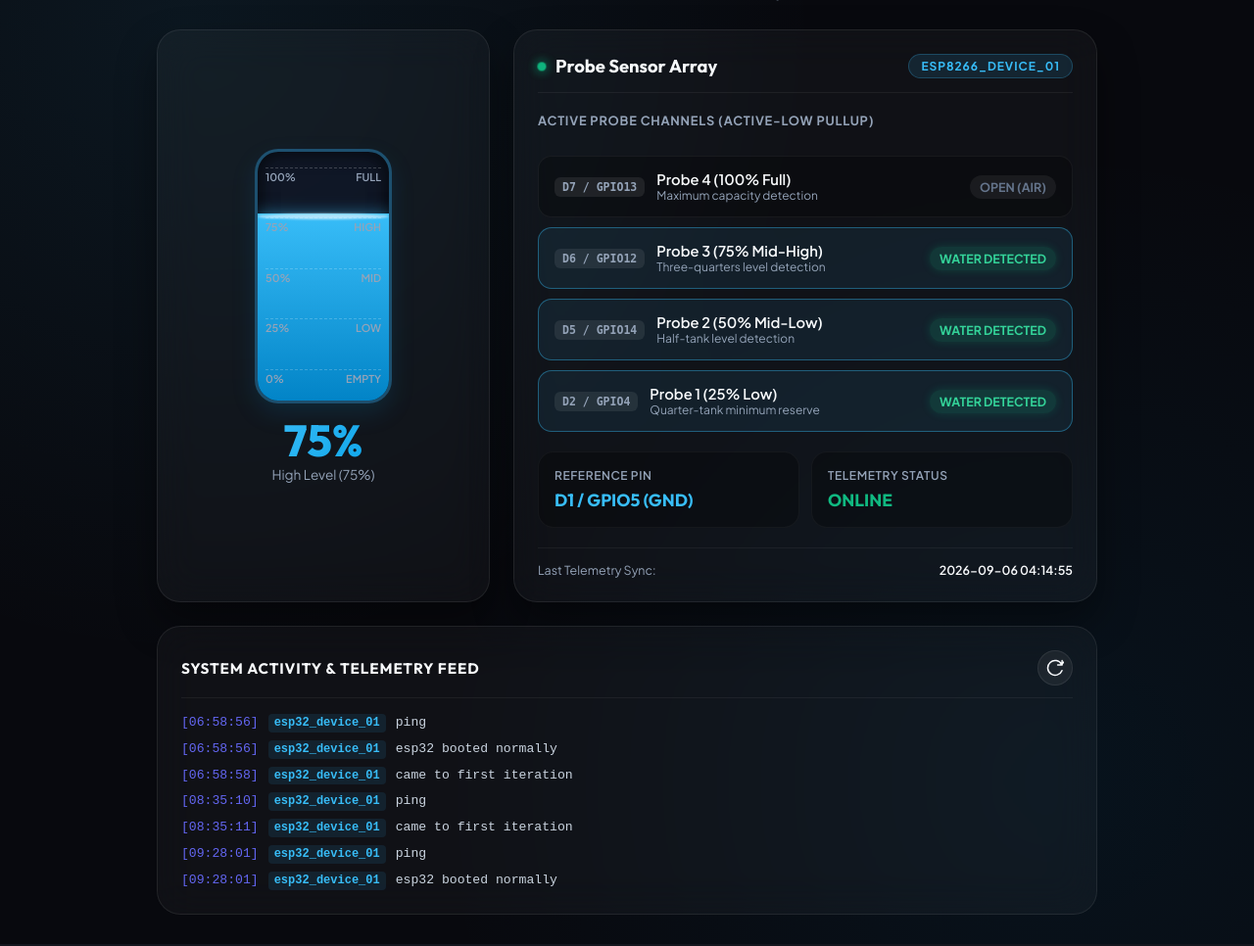
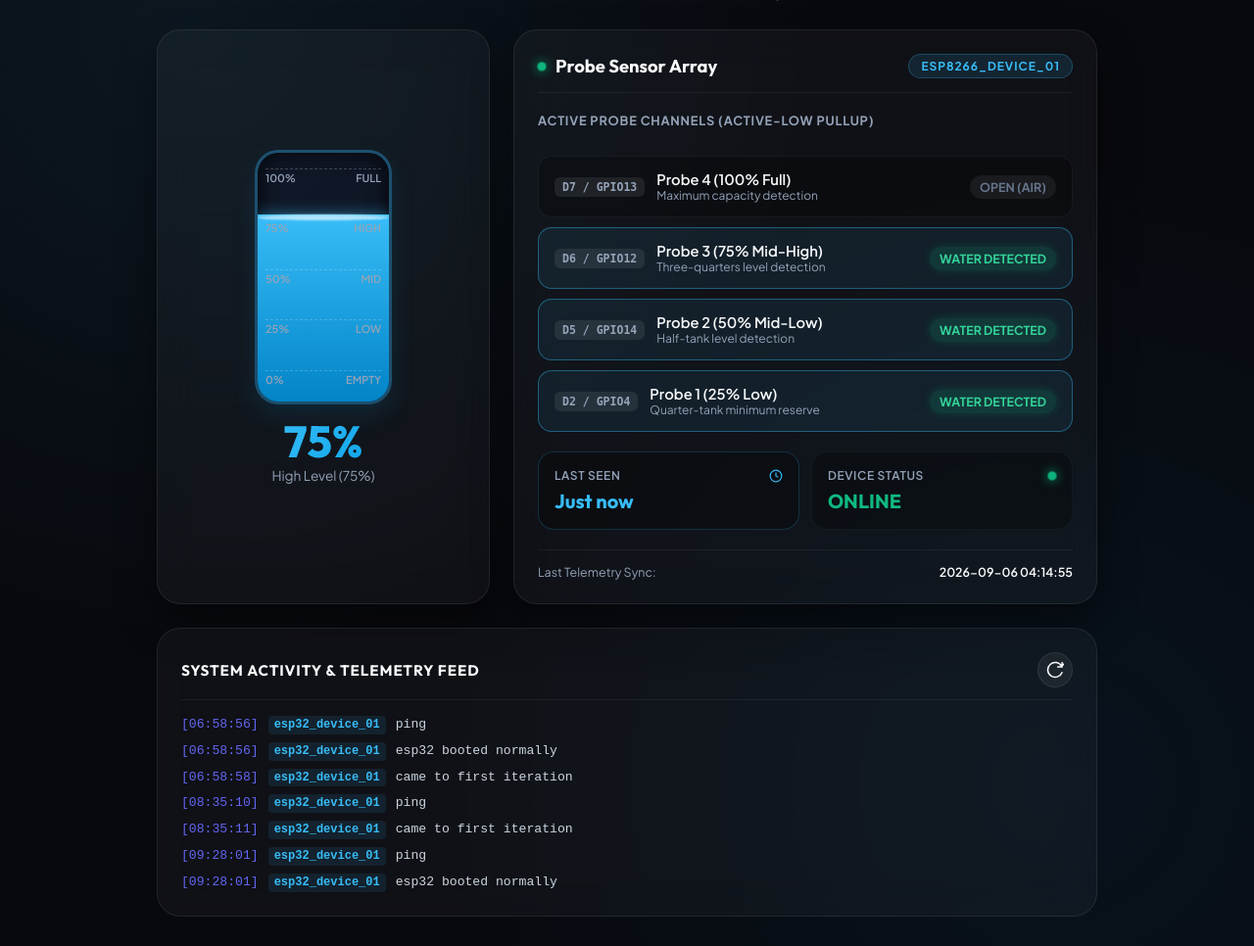
Before and after one commit to premkumarp94/premkumarp94-django_esp32, a Django app: page /api/status/ in a window 1280 px wide. Shown: the part 137-1103 px from the top of the page at 98% size. Run offline with Django 5.2, Linux system fonts and the light colour scheme; data comes from the database, SQL or seed files in the repository.

Commit message:
DJANGO_ESP32_2026_09_06_10_22_25

```diff
--- a/api/templates/api/status.html
+++ b/api/templates/api/status.html
@@ -158,6 +158,17 @@
             display: inline-block;
             box-shadow: 0 0 10px var(--accent-green);
             animation: pulse 2s infinite alternate;
+        }
+
+        .status-dot.idle {
+            background-color: var(--accent-amber);
+            box-shadow: 0 0 10px var(--accent-amber);
+        }
+
+        .status-dot.offline {
+            background-color: var(--accent-red);
+            box-shadow: 0 0 10px var(--accent-red);
+            animation: none;
         }
 
         @keyframes pulse {
@@ -339,11 +350,14 @@
             color: var(--text-secondary);
             text-transform: uppercase;
             letter-spacing: 0.05em;
+            display: flex;
+            align-items: center;
+            justify-content: space-between;
         }
 
         .stat-val {
             font-family: 'Outfit', sans-serif;
-            font-size: 1.4rem;
+            font-size: 1.25rem;
             font-weight: 700;
             color: var(--text-primary);
         }
@@ -472,7 +486,7 @@
 <div class="container">
     <header>
         <div class="brand-badge">
-            <span class="status-dot"></span>
+            <span class="status-dot {% if device_01.connection_status == 'idle' %}idle{% elif device_01.connection_status == 'offline' %}offline{% endif %}" id="header-status-dot"></span>
             ESP8266 Live Telemetry
         </div>
         <h1>Tank Water Level Monitor</h1>
@@ -500,11 +514,11 @@
                     {% if device_01.water_level != None %}{{ device_01.water_level|floatformat:0 }}%{% else %}--%{% endif %}
                 </div>
                 <div style="font-size: 0.85rem; color: var(--text-secondary); margin-top: 4px;" id="water-status-label">
-                    {% if device_01.water_level == 100 %}Tank Full
-                    {% elif device_01.water_level >= 75 %}High Level
-                    {% elif device_01.water_level >= 50 %}Mid Level
-                    {% elif device_01.water_level >= 25 %}Low Level
-                    {% elif device_01.water_level == 0 %}Tank Empty
+                    {% if device_01.water_level == 100 %}Tank Full (100%)
+                    {% elif device_01.water_level >= 75 %}High Level (75%)
+                    {% elif device_01.water_level >= 50 %}Mid Level (50%)
+                    {% elif device_01.water_level >= 25 %}Low Level (25%)
+                    {% elif device_01.water_level == 0 %}Tank Empty (0%)
                     {% else %}Awaiting Telemetry{% endif %}
                 </div>
             </div>
@@ -514,7 +528,7 @@
         <div class="glass-card">
             <div class="card-header">
                 <div class="device-title">
-                    <span class="status-dot"></span>
+                    <span class="status-dot {% if device_01.connection_status == 'idle' %}idle{% elif device_01.connection_status == 'offline' %}offline{% endif %}" id="card-status-dot"></span>
                     <span class="device-name">Probe Sensor Array</span>
                 </div>
                 <span class="brand-badge" id="device-id-badge">esp8266_device_01</span>
@@ -573,15 +587,33 @@
                 </div>
             </div>
 
-            <!-- Stats -->
+            <!-- Stats with LAST SEEN and STATUS -->
             <div class="stats-grid">
+                <!-- LAST SEEN STAT BOX -->
+                <div class="stat-box" style="border-color: rgba(56, 189, 248, 0.2);">
+                    <div class="stat-label">
+                        <span>Last Seen</span>
+                        <svg width="14" height="14" viewBox="0 0 24 24" fill="none" stroke="#38bdf8" stroke-width="2">
+                            <circle cx="12" cy="12" r="10"></circle>
+                            <polyline points="12 6 12 12 16 14"></polyline>
+                        </svg>
+                    </div>
+                    <div class="stat-val" style="color: #38bdf8;" id="last-seen-val">
+                        {{ device_01.last_seen_text|default:"Never" }}
+                    </div>
+                </div>
+
+                <!-- CONNECTION STATUS STAT BOX -->
                 <div class="stat-box">
-                    <div class="stat-label">Reference Pin</div>
-                    <div class="stat-val" style="font-size: 1.1rem; color: #38bdf8;">D1 / GPIO5 (GND)</div>
-                </div>
-                <div class="stat-box">
-                    <div class="stat-label">Telemetry Status</div>
-                    <div class="stat-val" style="font-size: 1.1rem; color: #10b981;" id="telemetry-online-text">ONLINE</div>
+                    <div class="stat-label">
+                        <span>Device Status</span>
+                        <span class="status-dot {% if device_01.connection_status == 'idle' %}idle{% elif device_01.connection_status == 'offline' %}offline{% endif %}" id="status-box-dot"></span>
+                    </div>
+                    <div class="stat-val" style="color: {% if device_01.connection_status == 'online' %}#10b981{% elif device_01.connection_status == 'idle' %}#f59e0b{% else %}#ef4444{% endif %};" id="telemetry-online-text">
+                        {% if device_01.connection_status == 'online' %}ONLINE
+                        {% elif device_01.connection_status == 'idle' %}IDLE
+                        {% else %}OFFLINE{% endif %}
+                    </div>
                 </div>
             </div>
 
@@ -621,6 +653,57 @@
 
 <script>
     const refreshBtn = document.getElementById('refresh-trigger');
+    let lastSeenTimestampMs = null;
+
+    // Format seconds into human readable relative time
+    function formatRelativeTime(seconds) {
+        if (seconds === null || isNaN(seconds)) return 'Never';
+        if (seconds < 5) return 'Just now';
+        if (seconds < 60) return `${Math.floor(seconds)}s ago`;
+        if (seconds < 3600) return `${Math.floor(seconds / 60)}m ago`;
+        if (seconds < 86400) return `${Math.floor(seconds / 3600)}h ago`;
+        return `${Math.floor(seconds / 86400)}d ago`;
+    }
+
+    // Update connection status pills & dots
+    function updateConnectionStatus(seconds) {
+        const dotHeader = document.getElementById('header-status-dot');
+        const dotCard = document.getElementById('card-status-dot');
+        const dotBox = document.getElementById('status-box-dot');
+        const statusText = document.getElementById('telemetry-online-text');
+        const lastSeenVal = document.getElementById('last-seen-val');
+
+        if (lastSeenVal) {
+            lastSeenVal.textContent = formatRelativeTime(seconds);
+        }
+
+        let state = 'offline';
+        let color = '#ef4444';
+        let label = 'OFFLINE';
+
+        if (seconds !== null && !isNaN(seconds)) {
+            if (seconds <= 15) {
+                state = 'online';
+                color = '#10b981';
+                label = 'ONLINE';
+            } else if (seconds <= 60) {
+                state = 'idle';
+                color = '#f59e0b';
+                label = 'IDLE';
+            }
+        }
+
+        [dotHeader, dotCard, dotBox].forEach(dot => {
+            if (dot) {
+                dot.className = 'status-dot' + (state === 'idle' ? ' idle' : state === 'offline' ? ' offline' : '');
+            }
+        });
+
+        if (statusText) {
+            statusText.textContent = label;
+            statusText.style.color = color;
+        }
+    }
 
     function updateProbeUI(level) {
         const fillEl = document.getElementById('tank-water-fill');
@@ -697,6 +780,11 @@
                         updateProbeUI(dev1.water_level);
                         const timeEl = document.getElementById('time-esp8266_device_01');
                         if (timeEl) timeEl.textContent = dev1.timestamp || 'Never';
+
+                        if (dev1.seconds_ago !== undefined && dev1.seconds_ago !== null) {
+                            lastSeenTimestampMs = Date.now() - (dev1.seconds_ago * 1000);
+                            updateConnectionStatus(dev1.seconds_ago);
+                        }
                     }
                 }
 
@@ -735,8 +823,16 @@
         }
     }
 
-    // Auto-poll status every 1.5 seconds
-    setInterval(fetchLatestData, 1500);
+    // Live 1-second ticker to update 'Last Seen' continuously
+    setInterval(() => {
+        if (lastSeenTimestampMs !== null) {
+            const elapsedSeconds = Math.max(0, (Date.now() - lastSeenTimestampMs) / 1000);
+            updateConnectionStatus(elapsedSeconds);
+        }
+    }, 1000);
+
+    // Auto-poll status from server every 2 seconds
+    setInterval(fetchLatestData, 2000);
 </script>
 </body>
 </html>
--- a/api/views/status.py
+++ b/api/views/status.py
@@ -1,3 +1,5 @@
+import datetime
+from django.utils import timezone
 from django.http import JsonResponse
 from django.shortcuts import render
 from api.models import TelemetryReading, DeviceLog
@@ -16,6 +18,7 @@ def status(request):
         if dev not in device_ids:
             device_ids.append(dev)
 
+    now = timezone.now()
     devices_data = {}
     for dev_id in device_ids:
         try:
@@ -24,13 +27,40 @@ def status(request):
             reading = None
 
         if reading:
+            seconds_ago = int((now - reading.timestamp).total_seconds())
+            if seconds_ago < 0:
+                seconds_ago = 0
+
+            if seconds_ago < 10:
+                last_seen_text = "Just now"
+            elif seconds_ago < 60:
+                last_seen_text = f"{seconds_ago}s ago"
+            elif seconds_ago < 3600:
+                last_seen_text = f"{seconds_ago // 60}m ago"
+            elif seconds_ago < 86400:
+                last_seen_text = f"{seconds_ago // 3600}h ago"
+            else:
+                last_seen_text = f"{seconds_ago // 86400}d ago"
+
+            # Connection health
+            if seconds_ago <= 15:
+                connection_status = "online"
+            elif seconds_ago <= 60:
+                connection_status = "idle"
+            else:
+                connection_status = "offline"
+
             devices_data[dev_id] = {
                 "has_data": True,
                 "device_id": reading.device_id,
                 "temperature": reading.temperature,
                 "humidity": reading.humidity,
                 "water_level": reading.water_level,
-                "timestamp": reading.timestamp.strftime('%Y-%m-%d %H:%M:%S')
+                "timestamp": reading.timestamp.strftime('%Y-%m-%d %H:%M:%S'),
+                "iso_timestamp": reading.timestamp.isoformat(),
+                "seconds_ago": seconds_ago,
+                "last_seen_text": last_seen_text,
+                "connection_status": connection_status
             }
         else:
             devices_data[dev_id] = {
@@ -39,7 +69,11 @@ def status(request):
                 "temperature": None,
                 "humidity": None,
                 "water_level": None,
-                "timestamp": "Never"
+                "timestamp": "Never",
+                "iso_timestamp": None,
+                "seconds_ago": None,
+                "last_seen_text": "Never",
+                "connection_status": "offline"
             }
 
     # Fetch recent logs across devices
```
